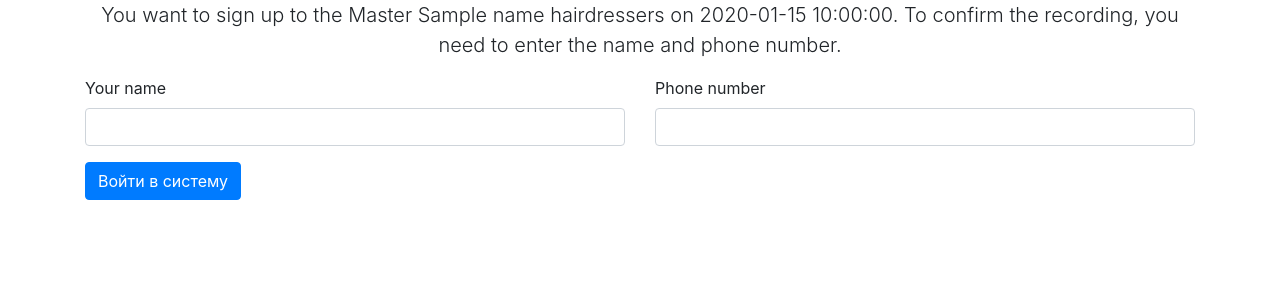
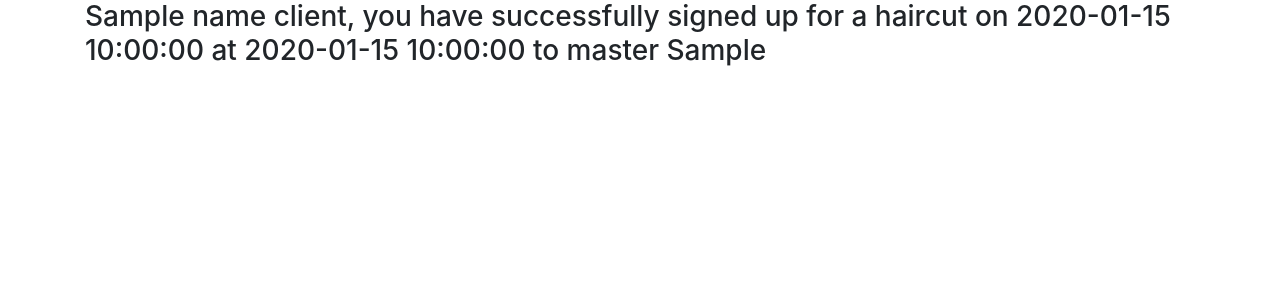
Before and after one commit to Natasha2503/barbershop, a Flask app: template templates/record.html in a window 1280 px wide. Shown: the part 56-356 px from the top of the page. Run offline with Flask 2, Linux system fonts and the light colour scheme; the template is opened without the code that fills it: most values are stand-ins (such as "Sample title", 1, 10 or a date in 2020); some libraries are stand-ins or nearby versions.

Commit message:
template of successful recording

```diff
--- a/templates/record.html
+++ b/templates/record.html
@@ -2,43 +2,6 @@
 
 {% block content %}
 <div class="container">
-   <p class="lead text-center">
-        You want to sign up to the Master {{name_hairdressers}} on {{date_and_time_record}}.
-       To confirm the recording, you need to enter the name and phone number.
-    </p>
-
-<form class="row g-3">
-  <div class="col-md-6">
-    <label for="nameclients" class="form-label">Your name</label>
-    <input type="text" class="form-control" name = "nameclients" id="nameclients">
-  </div>
-  <div class="col-md-6">
-    <label for="number" class="form-label">Phone number</label>
-    <input type="number" class="form-control" id="number">
-  </div>
-  <div class="col-12">
-    <button type="submit" data-create = "message" class="btn btn-primary">Войти в систему</button>
-  </div>
-</form>
+<h3>{{name_client}}, you have successfully signed up for a haircut on {{select_date}} at {{select_time}} to master {{select_master}} </h3>
 </div>
-<script>
-if (!document.querySelector('.messages')) {
-      const container = document.createElement('div');
-      container.classList.add('messages');
-      container.style.cssText = 'position: fixed; top: 15px; right: 15px; width: 250px;';
-      document.body.appendChild(container);
-    }
-
-    // получаем контейнер
-    const messages = document.querySelector('.messages');
-
-    // при нажатию на кнопку добавляем в контейнер alert
-    document.querySelector('[data-create="message"]').addEventListener('click', () => {
-      const messageText = 'Текст сообщения';
-      const message = document.createElement('div');
-      message.className = 'alert alert-primary alert-dismissible fade show';
-      message.innerHTML = `${messageText}<button type="button" class="close" data-dismiss="alert">×</button>`;
-      messages.appendChild(message);
-    });
-  </script>
 {% endblock %}
```
